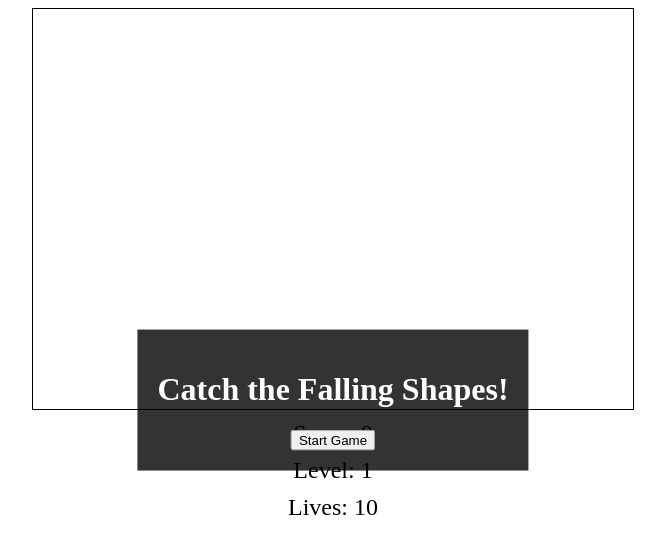
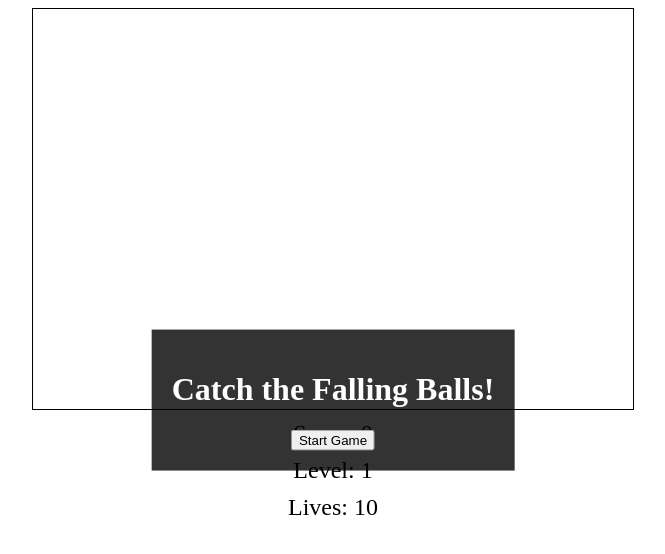
Before and after one commit to gone2et/falling-balls, a plain HTML site: page index.html in a window 1280 px wide. Shown: the whole page, without its empty margins (307-972 px from the left). Drawn offline with Linux system fonts and the light colour scheme.

Commit message:
Update index.html

```diff
--- a/index.html
+++ b/index.html
@@ -1,7 +1,7 @@
 <!DOCTYPE html>
 <html>
 <head>
-<title>Catch the Falling Shapes</title>
+<title>Catch the Falling Balls</title>
 <style>
 canvas {
 border: 1px solid black;
@@ -37,7 +37,7 @@ display: none;
 <button onclick="resetGame()">Play Again</button>
 </div>
 <div id="start-screen">
-<h1>Catch the Falling Shapes!</h1>
+<h1>Catch the Falling Balls!</h1>
 <button onclick="startGame()">Start Game</button>
 </div>
 <script>
```
